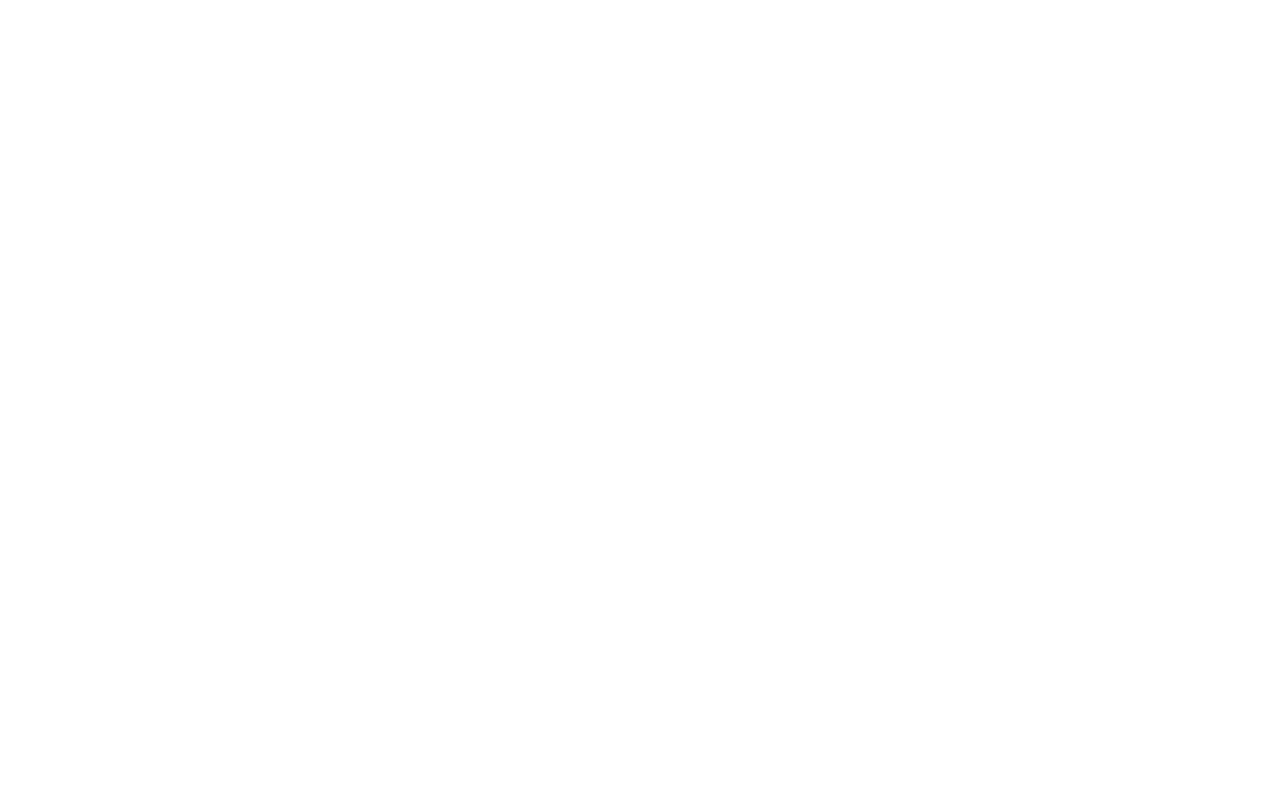
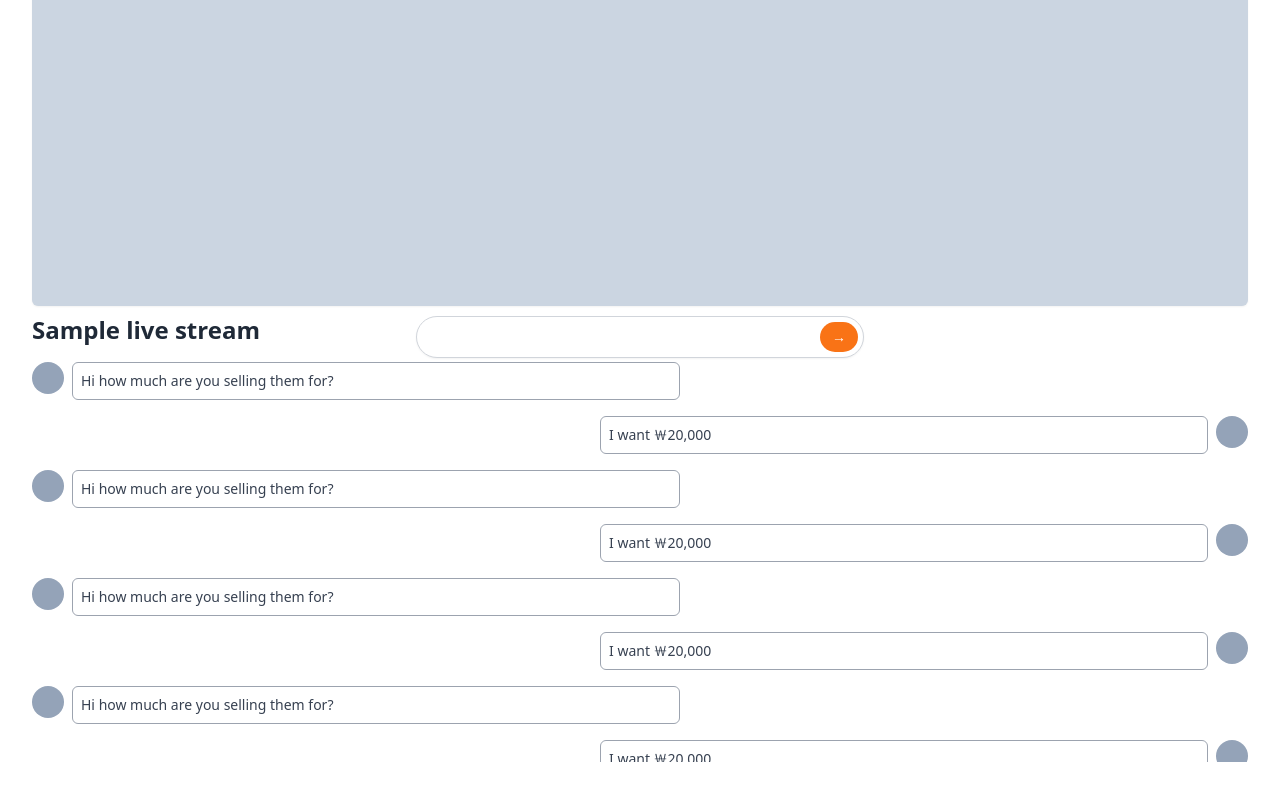
Before and after one commit to seungmin-dev/carrot-market, a Next.js app: page /stream/1 in a window 1280 px wide. Before the commit this address had no page. Shown: the part 434-1234 px from the top of the page. Before the commit the page ends 800 px from the top, so only its background shows below. Built offline with nearby package versions, Linux system fonts and the light colour scheme.

Commit message:
live stream

```diff
--- a/pages/index.tsx
+++ b/pages/index.tsx
@@ -58,18 +58,17 @@
       ))}
       <button className="fixed bottom-24 right-5 cursor-pointer rounded-full bg-orange-400 p-3 text-lg font-semibold text-white shadow-xl transition-colors hover:bg-orange-500">
         <svg
+          xmlns="http://www.w3.org/2000/svg"
           className="h-6 w-6"
-          xmlns="http://www.w3.org/2000/svg"
           fill="none"
           viewBox="0 0 24 24"
           stroke="currentColor"
-          aria-hidden="true"
+          strokeWidth="2"
         >
           <path
             strokeLinecap="round"
             strokeLinejoin="round"
-            strokeWidth="2"
-            d="M12 6v6m0 0v6m0-6h6m-6 0H6"
+            d="M15 10l4.553-2.276A1 1 0 0121 8.618v6.764a1 1 0 01-1.447.894L15 14M5 18h8a2 2 0 002-2V8a2 2 0 00-2-2H5a2 2 0 00-2 2v8a2 2 0 002 2z"
           />
         </svg>
       </button>
--- /dev/null
+++ b/pages/stream/[id].tsx
@@ -0,0 +1,103 @@
+import { NextPage } from "next";
+
+const StreamDetail: NextPage = () => {
+  return (
+    <div className="space-y-4 py-10 px-4 ">
+      <div className="px-4 pt-4">
+        <div className="aspect-video w-full rounded-md bg-slate-300 shadow-sm" />
+        <h3 className="mt-2 text-2xl font-semibold text-gray-800">
+          Sample live stream
+        </h3>
+      </div>
+      <div className="mt-1- h-[50vh] space-y-4 overflow-y-scroll px-4 pb-16">
+        <div className="flex items-start space-x-2">
+          <div className="h-8 w-8 rounded-full bg-slate-400" />
+          <div className="w-1/2 rounded-md border border-gray-400 p-2 text-sm text-gray-700">
+            <p>Hi how much are you selling them for?</p>
+          </div>
+        </div>
+        <div className="flex flex-row-reverse items-start space-x-2 space-x-reverse">
+          <div className="h-8 w-8 rounded-full bg-slate-400" />
+          <div className="w-1/2 rounded-md border border-gray-400 p-2 text-sm text-gray-700">
+            <p>I want ￦20,000</p>
+          </div>
+        </div>
+        <div className="flex items-start space-x-2">
+          <div className="h-8 w-8 rounded-full bg-slate-400" />
+          <div className="w-1/2 rounded-md border border-gray-400 p-2 text-sm text-gray-700">
+            <p>Hi how much are you selling them for?</p>
+          </div>
+        </div>
+        <div className="flex flex-row-reverse items-start space-x-2 space-x-reverse">
+          <div className="h-8 w-8 rounded-full bg-slate-400" />
+          <div className="w-1/2 rounded-md border border-gray-400 p-2 text-sm text-gray-700">
+            <p>I want ￦20,000</p>
+          </div>
+        </div>
+        <div className="flex items-start space-x-2">
+          <div className="h-8 w-8 rounded-full bg-slate-400" />
+          <div className="w-1/2 rounded-md border border-gray-400 p-2 text-sm text-gray-700">
+            <p>Hi how much are you selling them for?</p>
+          </div>
+        </div>
+        <div className="flex flex-row-reverse items-start space-x-2 space-x-reverse">
+          <div className="h-8 w-8 rounded-full bg-slate-400" />
+          <div className="w-1/2 rounded-md border border-gray-400 p-2 text-sm text-gray-700">
+            <p>I want ￦20,000</p>
+          </div>
+        </div>
+        <div className="flex items-start space-x-2">
+          <div className="h-8 w-8 rounded-full bg-slate-400" />
+          <div className="w-1/2 rounded-md border border-gray-400 p-2 text-sm text-gray-700">
+            <p>Hi how much are you selling them for?</p>
+          </div>
+        </div>
+        <div className="flex flex-row-reverse items-start space-x-2 space-x-reverse">
+          <div className="h-8 w-8 rounded-full bg-slate-400" />
+          <div className="w-1/2 rounded-md border border-gray-400 p-2 text-sm text-gray-700">
+            <p>I want ￦20,000</p>
+          </div>
+        </div>
+        <div className="flex items-start space-x-2">
+          <div className="h-8 w-8 rounded-full bg-slate-400" />
+          <div className="w-1/2 rounded-md border border-gray-400 p-2 text-sm text-gray-700">
+            <p>Hi how much are you selling them for?</p>
+          </div>
+        </div>
+        <div className="flex flex-row-reverse items-start space-x-2 space-x-reverse">
+          <div className="h-8 w-8 rounded-full bg-slate-400" />
+          <div className="w-1/2 rounded-md border border-gray-400 p-2 text-sm text-gray-700">
+            <p>I want ￦20,000</p>
+          </div>
+        </div>
+        <div className="flex items-start space-x-2">
+          <div className="h-8 w-8 rounded-full bg-slate-400" />
+          <div className="w-1/2 rounded-md border border-gray-400 p-2 text-sm text-gray-700">
+            <p>Hi how much are you selling them for?</p>
+          </div>
+        </div>
+        <div className="flex flex-row-reverse items-start space-x-2 space-x-reverse">
+          <div className="h-8 w-8 rounded-full bg-slate-400" />
+          <div className="w-1/2 rounded-md border border-gray-400 p-2 text-sm text-gray-700">
+            <p>I want ￦20,000</p>
+          </div>
+        </div>
+        <div className="fixed inset-x-0 bottom-2 mx-auto w-full max-w-md">
+          <div className="relative flex items-center">
+            <input
+              type="text"
+              className="w-full rounded-full border-gray-300 pr-12 shadow-sm focus:border-orange-500 focus:outline-none focus:ring-orange-500"
+            />
+            <div className="absolute inset-y-0 right-0 flex py-1.5 pr-1.5">
+              <button className="flex items-center rounded-full bg-orange-500 px-3 text-sm text-white hover:bg-orange-600 focus:ring-2 focus:ring-orange-500 focus:ring-offset-2">
+                &rarr;
+              </button>
+            </div>
+          </div>
+        </div>
+      </div>
+    </div>
+  );
+};
+
+export default StreamDetail;
--- /dev/null
+++ b/pages/stream/index.tsx
@@ -0,0 +1,35 @@
+import { NextPage } from "next";
+
+const Stream: NextPage = () => {
+  return (
+    <div className="space-y-4 divide-y-2 py-10 px-4 ">
+      {[1, 2, 3, 4].map((_, i) => (
+        <div key={i} className="px-4 pt-4">
+          <div className="aspect-video w-full rounded-md bg-slate-300 shadow-sm" />
+          {/* aspect-video(9:16), aspect-square(1:1) 비율로 자동으로 만들어줌 */}
+          <h3 className="mt-2 text-lg font-medium text-gray-700">
+            Sample live stream
+          </h3>
+        </div>
+      ))}
+      <button className="fixed bottom-24 right-5 cursor-pointer rounded-full border-transparent bg-orange-400 p-3 text-lg font-semibold text-white shadow-xl transition-colors hover:bg-orange-500">
+        <svg
+          xmlns="http://www.w3.org/2000/svg"
+          className="h-6 w-6"
+          fill="none"
+          viewBox="0 0 24 24"
+          stroke="currentColor"
+          strokeWidth="2"
+        >
+          <path
+            strokeLinecap="round"
+            strokeLinejoin="round"
+            d="M15 10l4.553-2.276A1 1 0 0121 8.618v6.764a1 1 0 01-1.447.894L15 14M5 18h8a2 2 0 002-2V8a2 2 0 00-2-2H5a2 2 0 00-2 2v8a2 2 0 002 2z"
+          />
+        </svg>
+      </button>
+    </div>
+  );
+};
+
+export default Stream;
```
